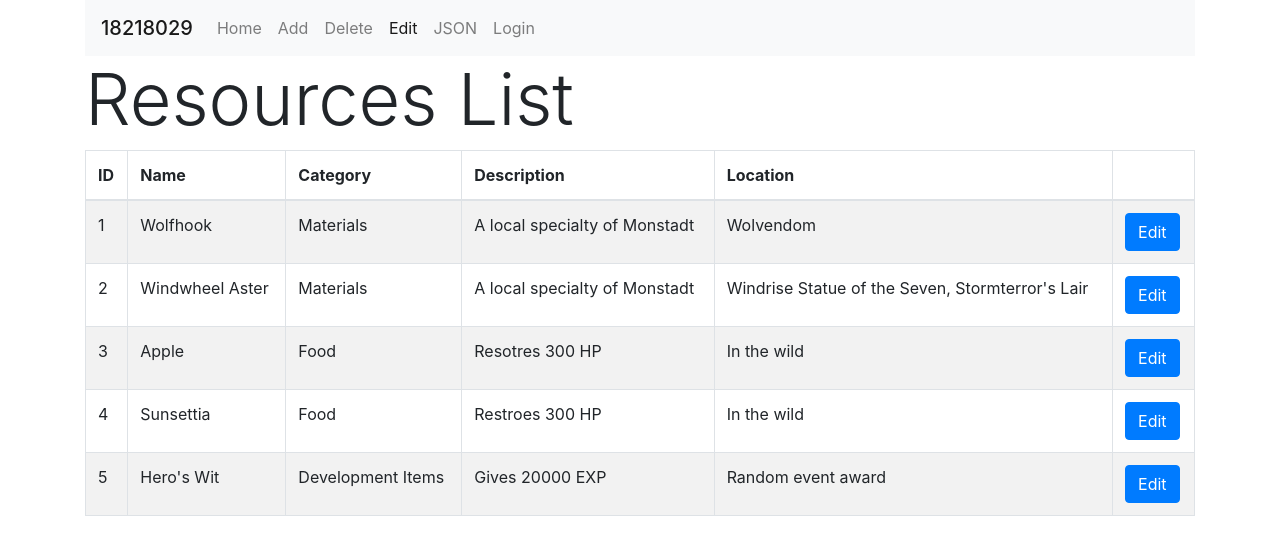
After one commit to itsaly/web-tst, a Flask app: template templates/edit.html in a window 1280 px wide. The commit adds this page. Shown: the top 555 px of the page. Run offline with Flask 2, Linux system fonts and the light colour scheme; the template is opened without the code that fills it, so the values that code supplies are empty; data comes from the database, SQL or seed files in the repository; some libraries are stand-ins or nearby versions.

Commit message:
update and prettier

```diff
--- a/app.py
+++ b/app.py
@@ -62,6 +62,14 @@ def del_resource():
         return redirect(url_for('login'))
     return render_template('delete.html')
 
+@app.route('/editresource')
+def editresource():
+    app.logger.error(time.strftime('%A %B, %d %Y %H:%M:%S') + ' akses edit resource page')
+    access_token = session.get('access_token')
+    if access_token is None:
+        return redirect(url_for('login'))
+    return render_template('edit.html')
+
 # get all resources
 @app.route('/resources', methods=['GET'])
 def get_resources():
@@ -84,6 +92,29 @@ def get_resources():
         result_baru.append(the_resource)
 
     return {'resources': result_baru}
+
+# get specific resource
+@app.route('/resources/<string:id>', methods=['GET'])
+def get_spec_resources(id):
+    conn = mysql.connect()
+    cursor = conn.cursor()
+    query = 'SELECT * FROM resources WHERE id = %s'
+    cursor.execute(query,id)
+    result = cursor.fetchall()
+    conn.close()
+
+    result_baru = []
+    for resource in result:
+        the_resource = {
+            'id': resource[0],
+            'name': resource[1],
+            'category': resource[2],
+            'desc': resource[3],
+            'location': resource[4]
+        }
+        result_baru.append(the_resource)
+
+    return {'resource': result_baru}
 
 # create new resource
 @app.route('/new-resource', methods=['POST'])
@@ -112,7 +143,7 @@ def insert_resource():
 
     return {'added': result}
 
-# create new resource
+# delete resource
 @app.route('/delete-resource/<string:id>', methods=['DELETE'])
 def delete_resource(id):
     conn = mysql.connect()
@@ -140,6 +171,33 @@ def delete_resource(id):
 
     return {'deleted': result_baru}
 
+# edit existing resource
+@app.route('/edit-resource/<string:id>', methods=['PUT'])
+def edit_resource(id):
+    conn = mysql.connect()
+    cursor = conn.cursor()
+
+    name = request.form['name']
+    category = request.form['category']
+    desc = request.form['description']
+    location = request.form['location']
+
+    query = 'UPDATE resources SET name = %s, category = %s, description = %s, location = %s WHERE id = %s'
+    data = (name, category, desc, location, id)
+
+    cursor.execute(query,data)
+    conn.commit()
+    conn.close()
+
+    result = {
+        'name': name,
+        'category': category,
+        'desc': desc,
+        'location': location
+    }
+
+    return {'edited': result}
+
 if __name__ == '__main__':
     handler = RotatingFileHandler('app.log', maxBytes=10000, backupCount=1)
     handler.setLevel(logging.INFO)
--- /dev/null
+++ b/templates/edit.html
@@ -0,0 +1,129 @@
+<!DOCTYPE html>
+<html>
+<head>
+    <title>18218029 - Edit Resource</title>
+    <script src="https://ajax.googleapis.com/ajax/libs/jquery/3.5.1/jquery.min.js"></script>
+    <link rel="stylesheet" href="https://maxcdn.bootstrapcdn.com/bootstrap/4.0.0/css/bootstrap.min.css" integrity="sha384-Gn5384xqQ1aoWXA+058RXPxPg6fy4IWvTNh0E263XmFcJlSAwiGgFAW/dAiS6JXm" crossorigin="anonymous">
+    <script src="https://maxcdn.bootstrapcdn.com/bootstrap/4.0.0/js/bootstrap.min.js" integrity="sha384-JZR6Spejh4U02d8jOt6vLEHfe/JQGiRRSQQxSfFWpi1MquVdAyjUar5+76PVCmYl" crossorigin="anonymous"></script>
+</head>
+<body>
+    <div class="container">
+        <nav class="navbar navbar-expand-sm navbar-light bg-light">
+            <span class="navbar-brand mb-0 h1">18218029</span>
+            <div class="collapse navbar-collapse" id="navbarNav">
+                <ul class="navbar-nav">
+                    <li class="nav-item">
+                        <a class="nav-link" href="/">Home</a>
+                    </li>
+                    <li class="nav-item">
+                        <a class="nav-link" href="/addresource">Add</a>
+                    </li>
+                    <li class="nav-item">
+                        <a class="nav-link" href="/deleteresource">Delete</a>
+                    </li>
+                    <li class="nav-item active">
+                        <a class="nav-link" href="/editresource">Edit<span class="sr-only">(current)</span></a>
+                    </li>
+                    <li class="nav-item">
+                        <a class="nav-link" href="/resources">JSON</a>
+                    </li>
+                    <li class="nav-item">
+                        <a class="nav-link" href="/login">Login</a>
+                    </li>
+                </ul>
+            </div>
+        </nav>
+        <h1 class="display-3">Resources List</h1>
+        <div class="table-responsive">
+        <table class="table table-bordered table-striped">
+            <thead>
+                <tr>
+                    <th>ID</th>
+                    <th>Name</th>
+                    <th>Category</th>
+                    <th>Description</th>
+                    <th>Location</th>
+                    <th></th>
+                </tr>
+            </thead>
+            <tbody id="resources"></tbody>
+        </table>
+        </div>
+        <a id="edit"></a>
+    </div>
+</body>
+<script>
+    function update(id) {
+        $.ajax({
+            url: '/edit-resource/'+ id,
+            method: 'put',
+            data: {
+                'name': $('#name').val(),
+                'category': $('#category').val(),
+                'description': $('#description').val(),
+                'location': $('#location').val(),
+            },
+            success: function (response) {
+                console.log(response);
+                $('#feedback').html('Resource updated');
+                window.location.reload();
+            },
+            error: function (response) {
+                console.log(response);
+            }
+        })
+    }
+
+    function submit(id) {
+        content = ""
+        $.ajax({
+            url: '/resources/'+ id,
+            type: 'get',
+            crossDomain: true,
+            dataType: 'json',
+            success: function (response) {
+                console.log(response);
+                $.each(response.resource.slice(0,501), function (key,value) {
+                    name = '<div class="form-group"><label for="name">Resource name</label><input type="text" placeholder="Enter resource name" id="name" class="form-control" value="'+ value.name +'" required></div>'
+                    category = '<div class="form-group"><label for="category">Resource category</label><select class="form-control" id="category" required><option value="Artifacts">Artifacts</option><option value="Development Items">Development Items</option><option value="Food">Food</option><option value="Materials">Materials</option><option value="Precious Items">Precious Items</option><option value="Weapons">Weapons</option></select></div>'
+                    description = '<div class="form-group"><label for="description">Resource description</label><textarea class="form-control" placeholder="Enter resource description" id="description" rows="3" required>'+ value.desc +'</textarea></div>'
+                    locate = '<div class="form-group"><label for="location">Resource location</label><textarea class="form-control" placeholder="Enter resource location" id="location" rows="3" required>'+ value.location +'</textarea></div>'
+                    button = '<button type="submit" class="btn btn-primary" onclick="update('+id+')">Update resource</button>'
+                    feedback = '<span id="feedback"></span>'
+                    content += '<br><h1 class="display-3">Update Resource</h1>' + name + category + description + locate + button + feedback
+                });
+                $('#edit').html(content);
+            },
+            error: function (response) {
+                console.log(response);
+            }
+        })
+    }
+
+    function getResources() {
+        content = "";
+        $.ajax({
+            url: '/resources',
+            type: 'get',
+            crossDomain: true,
+            dataType: 'json',
+            success: function (response) {
+                console.log(response);
+                $.each(response.resources.slice(0,501), function (key,value) {
+                    content += '<tr><td>' + value.id + '</td><td>' + value.name + '</td><td>' + value.category + '</td><td>' + value.desc + '</td><td>' + value.location + '</td><td><button type="submit" class="btn btn-primary" onclick="submit(' + value.id + ')">Edit</button></td></tr>';
+                });
+                $('#resources').html(content);
+            },
+            error: function (response) {
+                console.log(response);
+            }
+        })
+    }
+
+    $(document).ready(
+        function() {
+            getResources();
+        }
+    );
+</script>
+</html>
```
Also changed, not shown: templates/delete.html (+12 -13 lines), templates/index.html (+8 -25 lines), templates/new.html (+32 -10 lines).
